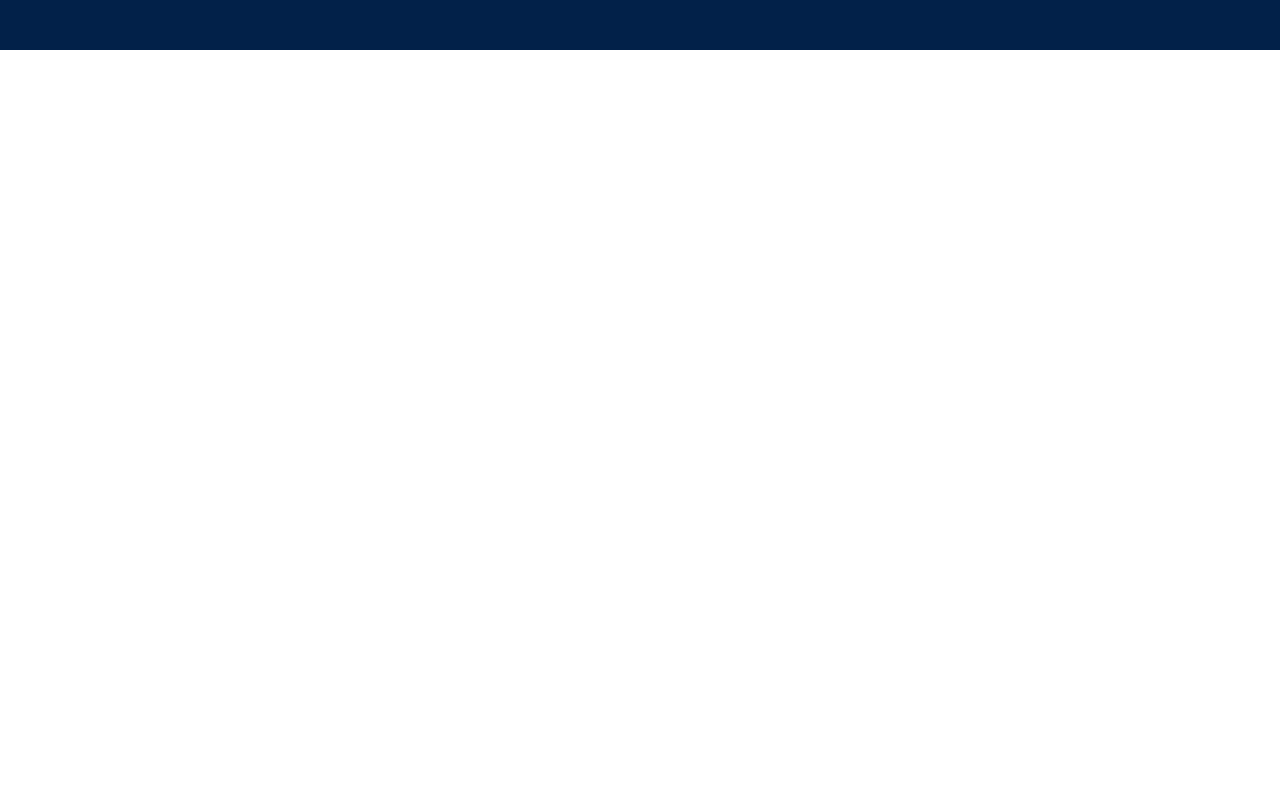
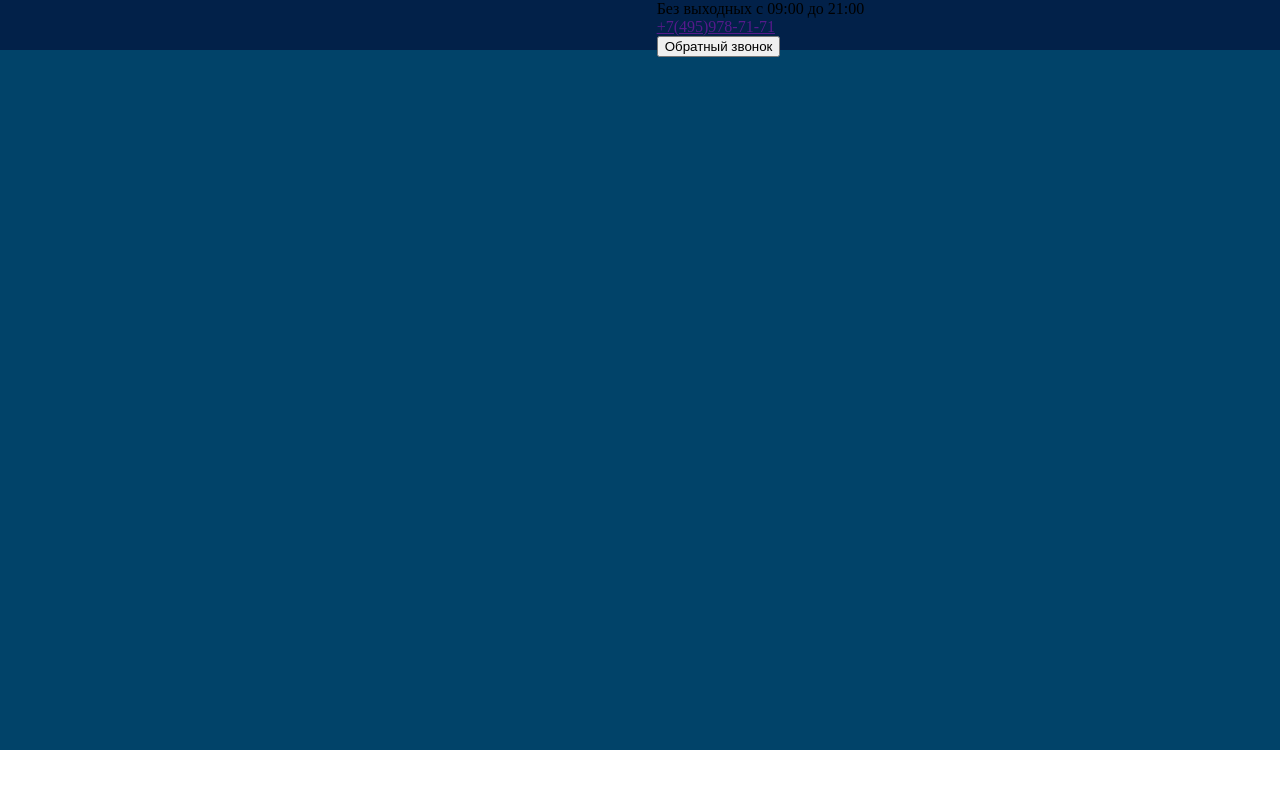
Before and after one commit to DmitriySlepets/services_landing, a PHP site: page / in a window 1280 px wide. Run offline with PHP 8.4, Linux system fonts and the light colour scheme.

Commit message:
begin header - 2

```diff
--- a/css/style.css
+++ b/css/style.css
@@ -4,5 +4,8 @@ body{width: 100%;margin: 0 auto;padding: 0;}
 /*общие - конец*/
 
 /*шапка - начало*/
-#header .info_top{height:50px;background: #022149;}
+#header .info_panel{height:50px;background: #022149; display: -webkit-box; display: -ms-flexbox; display: flex; -ms-flex-wrap: wrap; flex-wrap: wrap;}
+#header .info_left{-webkit-box-flex: 0; -ms-flex: 0 0 51.3%; flex: 0 0 51.3%; max-width: 51.3%;}
+#header .info_right{-webkit-box-flex: 0; -ms-flex: 0 0 48.7%; flex: 0 0 48.7%; max-width: 48.7%;}
+#header .banner{height: 700px;background: #014369;}
 /*шапка - конец*/
--- a/header.php
+++ b/header.php
@@ -11,9 +11,16 @@
     <div class="wrapper">
         <header id="header">
             <div class="wrapper_inner">
-                <div class="info_top">
-
+                <div class="info_panel">
+                    <div class="info_left">
+                    </div>
+                    <div class="info_right">
+                        <div>Без выходных c 09:00 до 21:00</div>
+                        <div><a href="">+7(495)978-71-71</a></div>
+                        <button>Обратный звонок</button>
+                    </div>
                 </div>
+                <div class="banner"></div>
             </div>
         </header>
         <div id="content">
```
